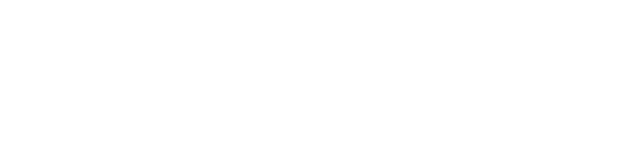
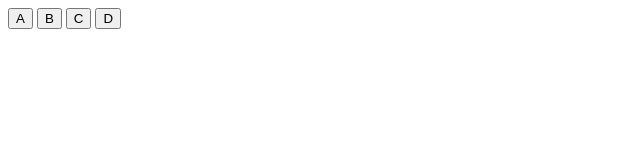
Before and after one commit to rqueiros/MyRep, a plain HTML site: page index.html in a window 1280 px wide. Shown: the whole page, without its empty margins (0-640 px from the left). Drawn offline with Linux system fonts and the light colour scheme.

Commit message:
First exercise

```diff
--- a/index.html
+++ b/index.html
@@ -4,9 +4,14 @@
     <meta charset="UTF-8">
     <meta name="viewport" content="width=device-width, initial-scale=1.0">
     <meta http-equiv="X-UA-Compatible" content="ie=edge">
-    <title>Document6</title>
+    <title>Ficha 1</title>
+    <script src="index.js"></script>
 </head>
 <body>
+    <input type="button" value="A" onclick="funcA()">
+    <input type="button" value="B" onclick="funcB()">
+    <input type="button" value="C">
+    <input type="button" value="D">
 
 </body>
 </html>
--- /dev/null
+++ b/index.js
@@ -0,0 +1,3 @@
+function funcA() {
+    console.log("Olá Mundo!")
+}
```
